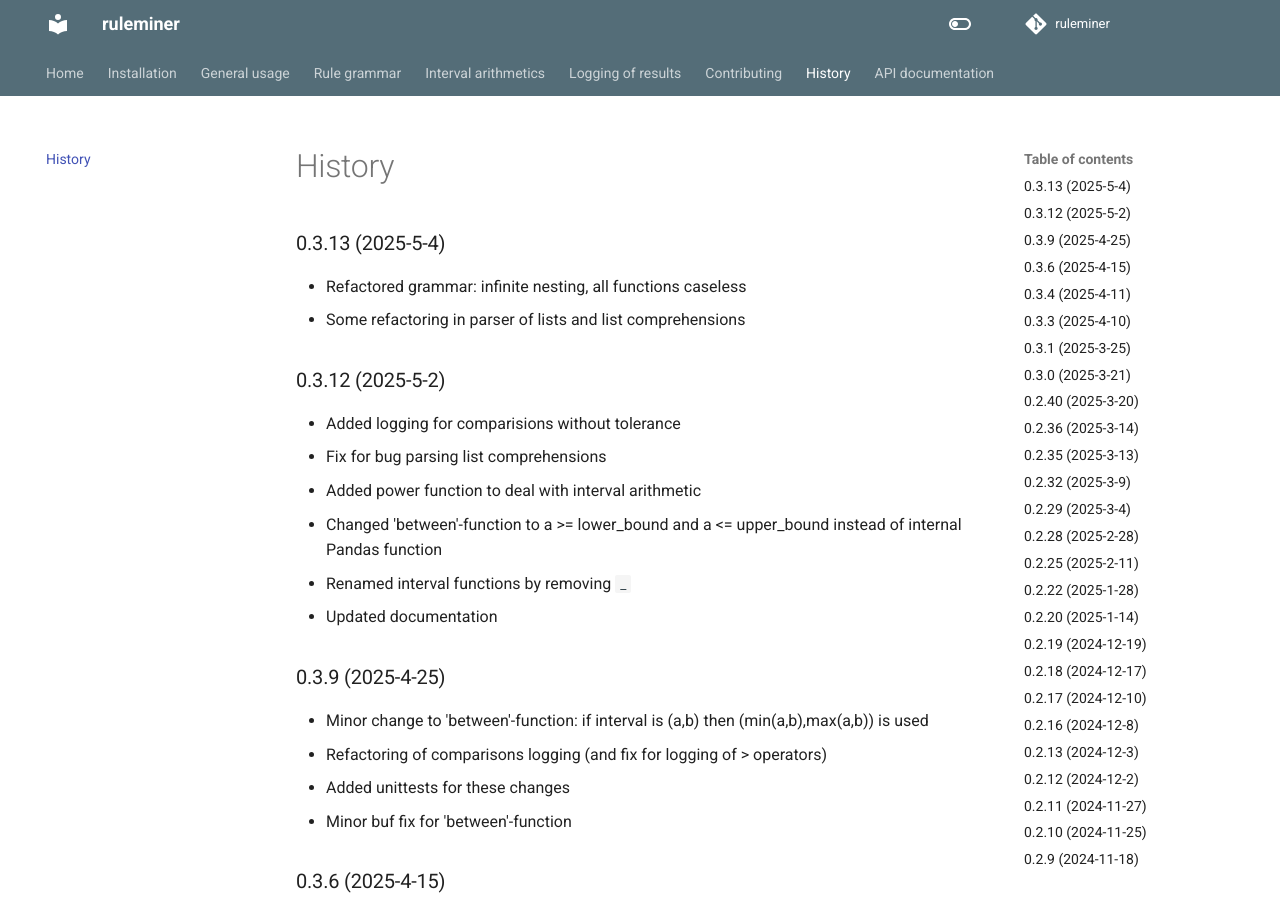
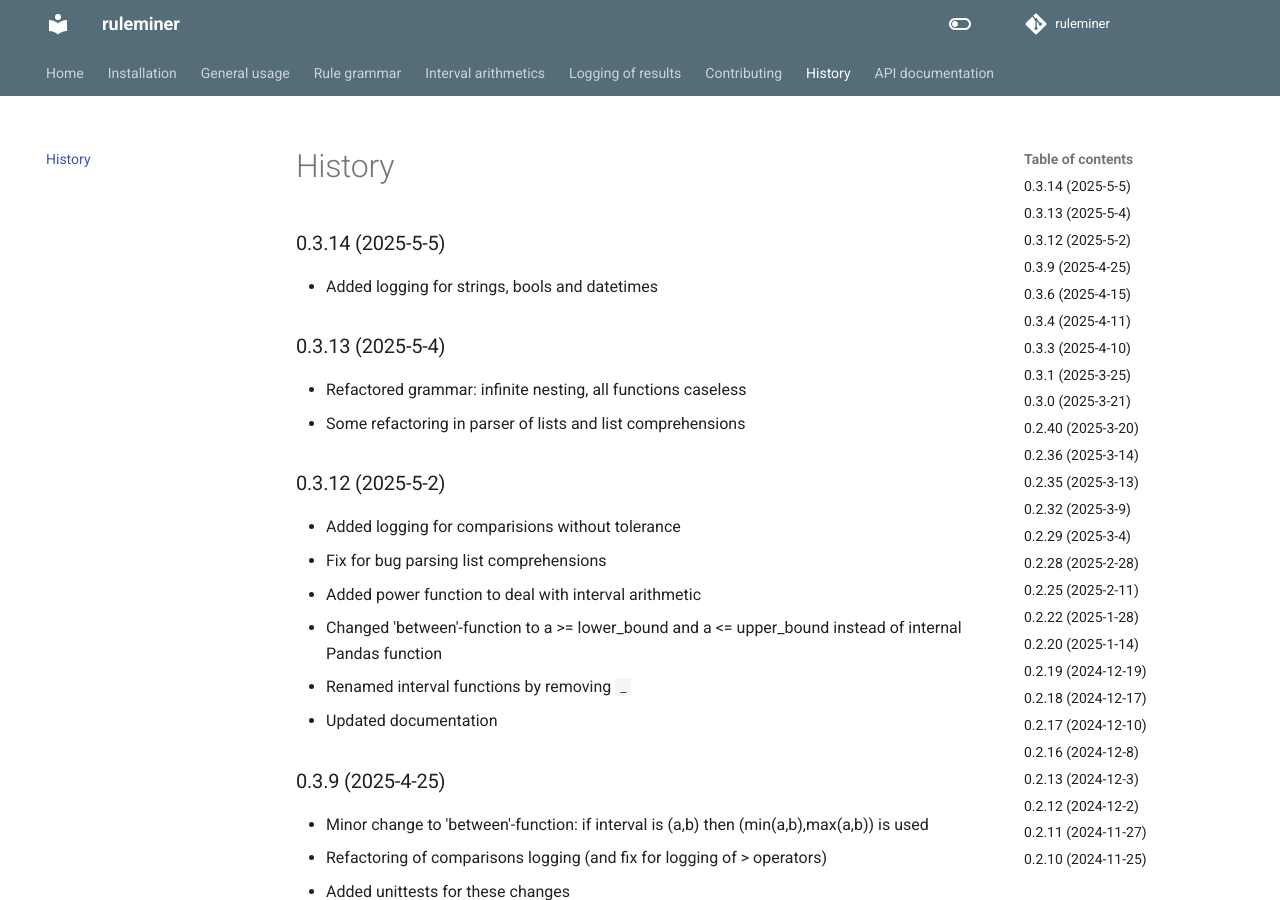
Before and after one commit to wjwillemse/ruleminer, an MkDocs documentation site: the page built from docs/history.md, in a window 1280 px wide and 900 px high. Built offline with MkDocs 1.6.1 and Material for MkDocs 9.7.7, drawn with Linux system fonts in a browser that asks for light colours; comment, search, counter and statistics services are not loaded.

Commit message:
updated history.md

```diff
--- a/docs/history.md
+++ b/docs/history.md
@@ -1,4 +1,8 @@
 # History
+
+### 0.3.14 (2025-5-5)
+
+- Added logging for strings, bools and datetimes
 
 ### 0.3.13 (2025-5-4)
 
```
